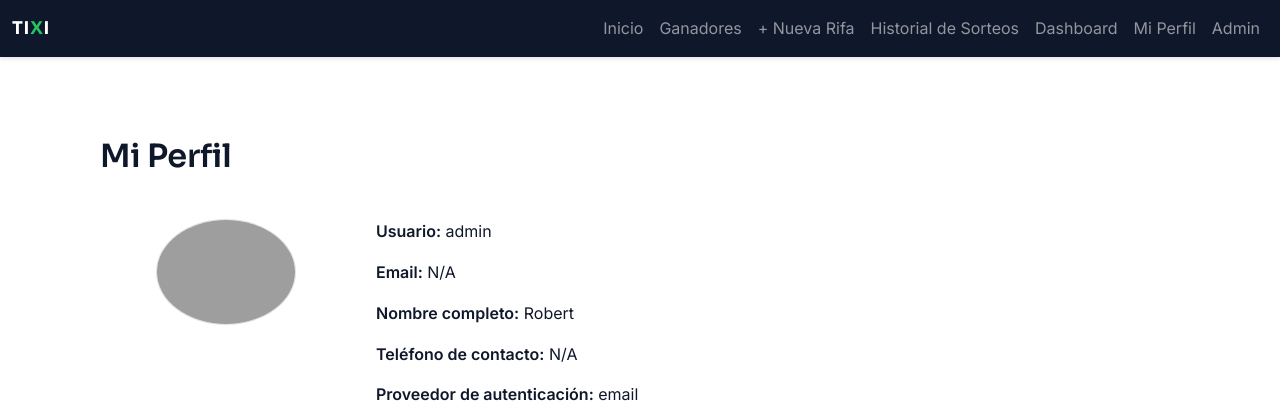
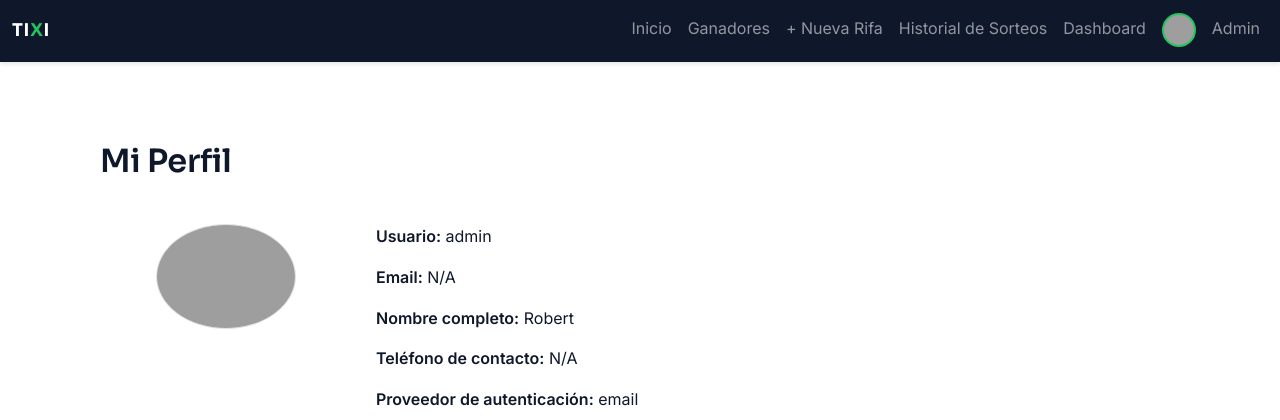
Before and after one commit to liamson789/tixi, a Django app: page /accounts/profile/ in a window 1280 px wide. Shown: the top 420 px of the page. Run offline with Django 5.2, Linux system fonts and the light colour scheme; a user stored in the database is signed in; data comes from the database, SQL or seed files in the repository; parts of the project's set-up code (start-up, migrations or seed data) failed here and were passed over; grey boxes are pictures that could not be loaded.

Commit message:
Navbar auth buttons and profile avatar

```diff
--- a/tixiProject/dashboard/templates/base.html
+++ b/tixiProject/dashboard/templates/base.html
@@ -66,6 +66,28 @@
         .navbar .nav-link:hover,
         .navbar .nav-link:focus {
             color: var(--brand-primary) !important;
+        }
+
+        .nav-avatar {
+            width: 34px;
+            height: 34px;
+            border-radius: 50%;
+            object-fit: cover;
+            border: 2px solid var(--brand-primary);
+            display: inline-flex;
+            align-items: center;
+            justify-content: center;
+            font-size: 0.85rem;
+            font-weight: 600;
+            color: var(--brand-surface);
+            background-color: var(--brand-primary);
+        }
+
+        .nav-profile-link {
+            padding-top: 0.3rem;
+            padding-bottom: 0.3rem;
+            display: inline-flex;
+            align-items: center;
         }
 
         .btn {
@@ -327,9 +349,24 @@
                             <a class="nav-link" href="{% url 'dashboard:home' %}">Dashboard</a>
                         </li>
                     {% endif %}
-                    <li class="nav-item">
-                        <a class="nav-link" href="{% url 'user_profile' %}">Mi Perfil</a>
-                    </li>
+                    {% if request.user.is_authenticated %}
+                        <li class="nav-item">
+                            <a class="nav-link nav-profile-link" href="{% url 'user_profile' %}" aria-label="Mi perfil">
+                                {% if request.user.profile.avatar_url %}
+                                    <img src="{{ request.user.profile.avatar_url }}" alt="Perfil de {{ request.user.username }}" class="nav-avatar">
+                                {% else %}
+                                    <span class="nav-avatar">{{ request.user.username|first|upper }}</span>
+                                {% endif %}
+                            </a>
+                        </li>
+                    {% else %}
+                        <li class="nav-item">
+                            <a class="nav-link" href="{% url 'account_login' %}">Iniciar sesión</a>
+                        </li>
+                        <li class="nav-item">
+                            <a class="nav-link" href="{% url 'account_signup' %}">Crear cuenta</a>
+                        </li>
+                    {% endif %}
                     {% if request.user.is_staff %}
                         <li class="nav-item">
                             <a class="nav-link" href="/admin/">Admin</a>
```
